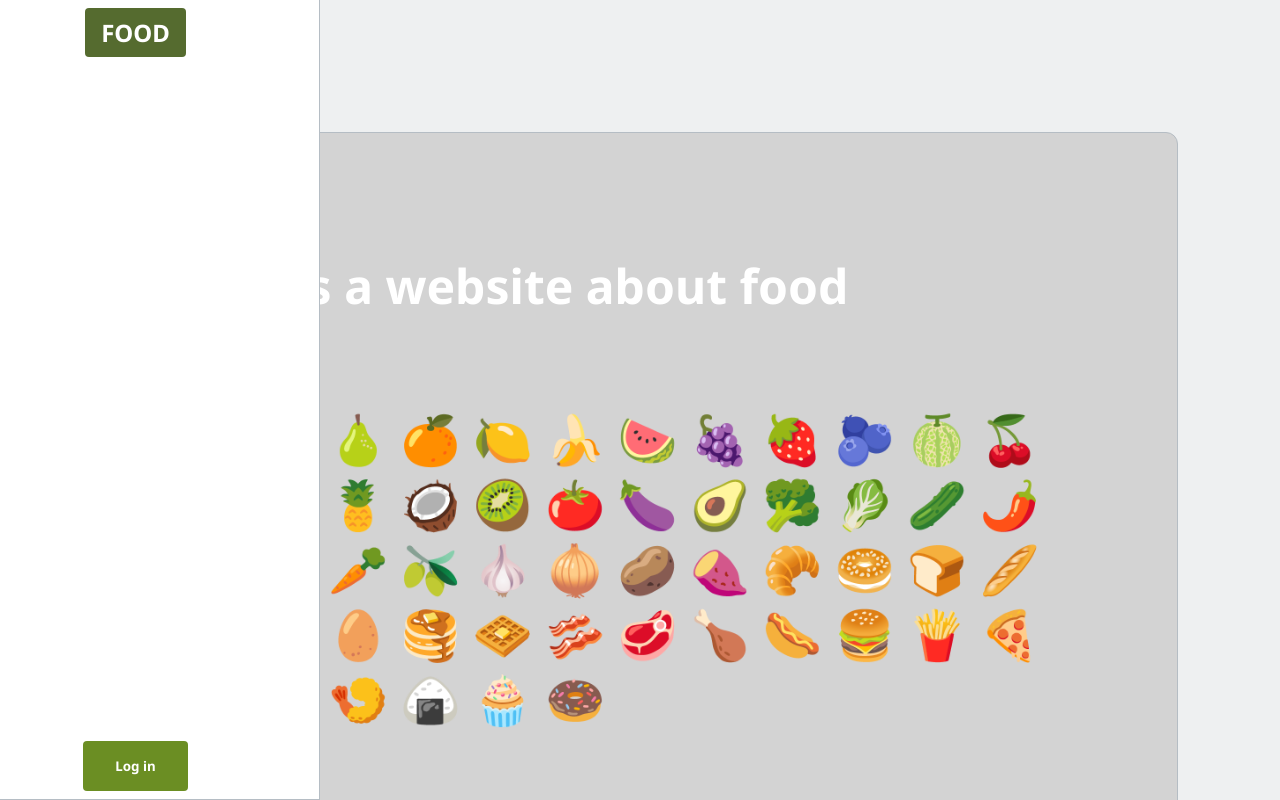
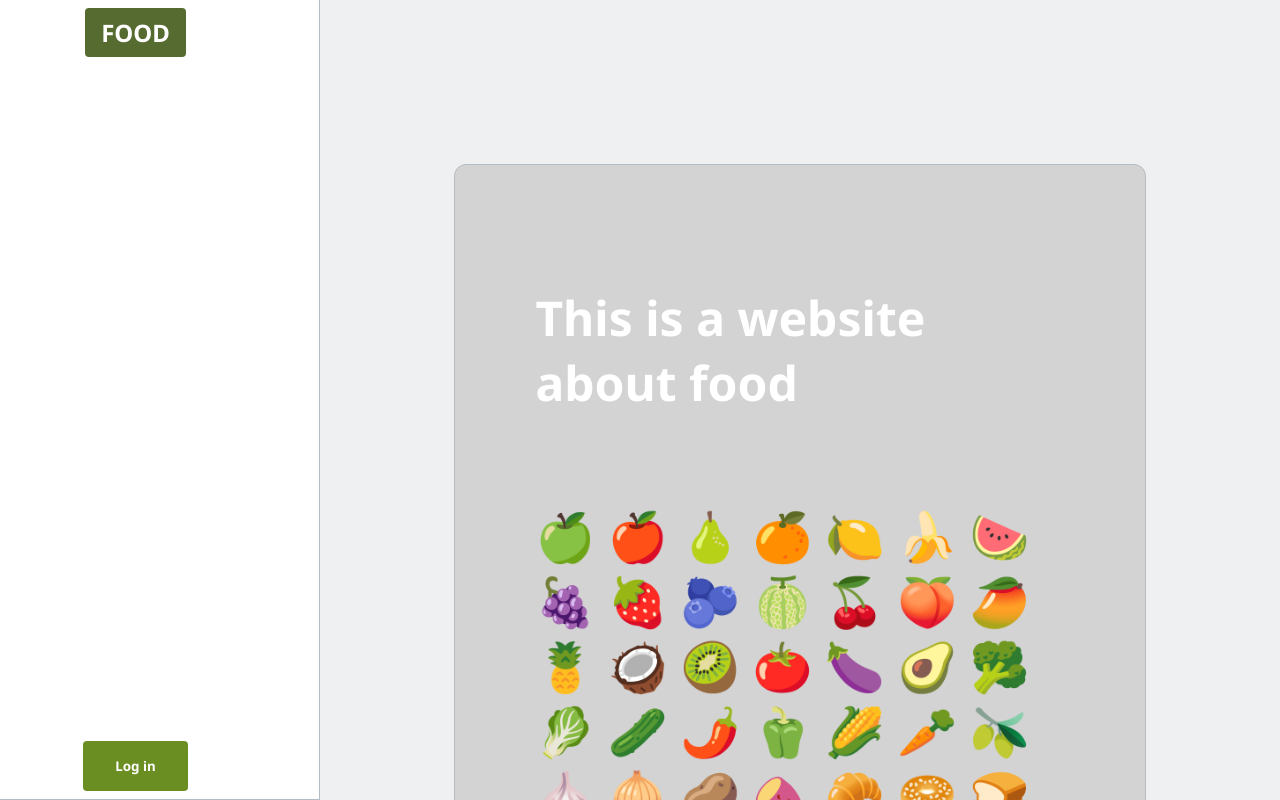
Before and after one commit to MaximMurphy/recipe-app, a Next.js app: page / in a window 1280 px wide. Shown: the top 800 px of the page. Built offline with nearby package versions, Linux system fonts and the light colour scheme; no server answers; the database is empty.

Commit message:
Adjusted main content to fit into remaining 75% of screen

```diff
--- a/src/pages/_app.jsx
+++ b/src/pages/_app.jsx
@@ -11,7 +11,9 @@ export default function App({ Component, pageProps }) {
     <>
       <UserContext.Provider value={userData}>
         <Navbar />
-        <Component {...pageProps} />
+        <div className="main-content">
+          <Component {...pageProps} />
+        </div>
         <Toaster />
       </UserContext.Provider>
     </>
--- a/src/styles/globals.css
+++ b/src/styles/globals.css
@@ -19,6 +19,12 @@ body {
   background-color: var(--color-bg);
   color: var(--color-text);
   margin-top: 50px;
+}
+
+.main-content {
+  margin-left: 25%; /* move the content to the right of the navbar */
+  width: 75%; /* take up the remaining 75% of the screen */
+  padding: 2rem; /* add some padding to the content */
 }
 
 main {
```
